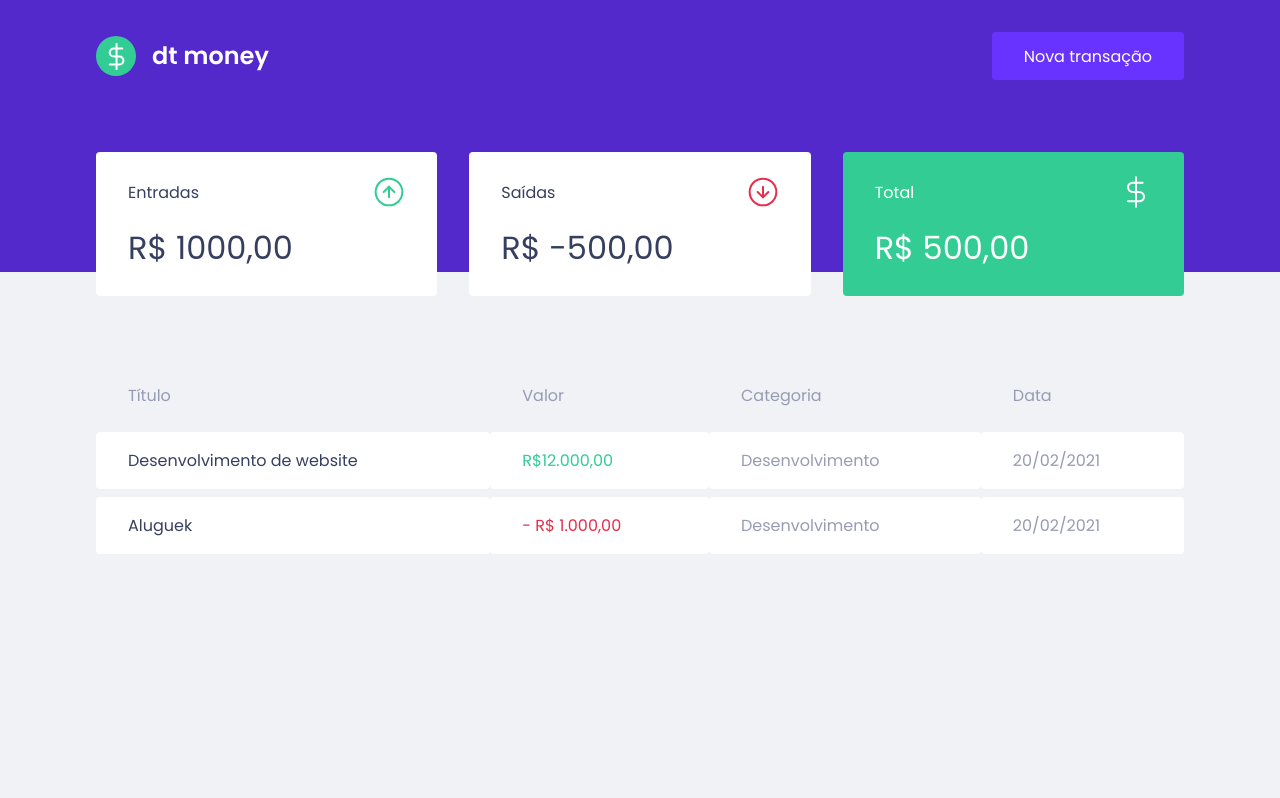
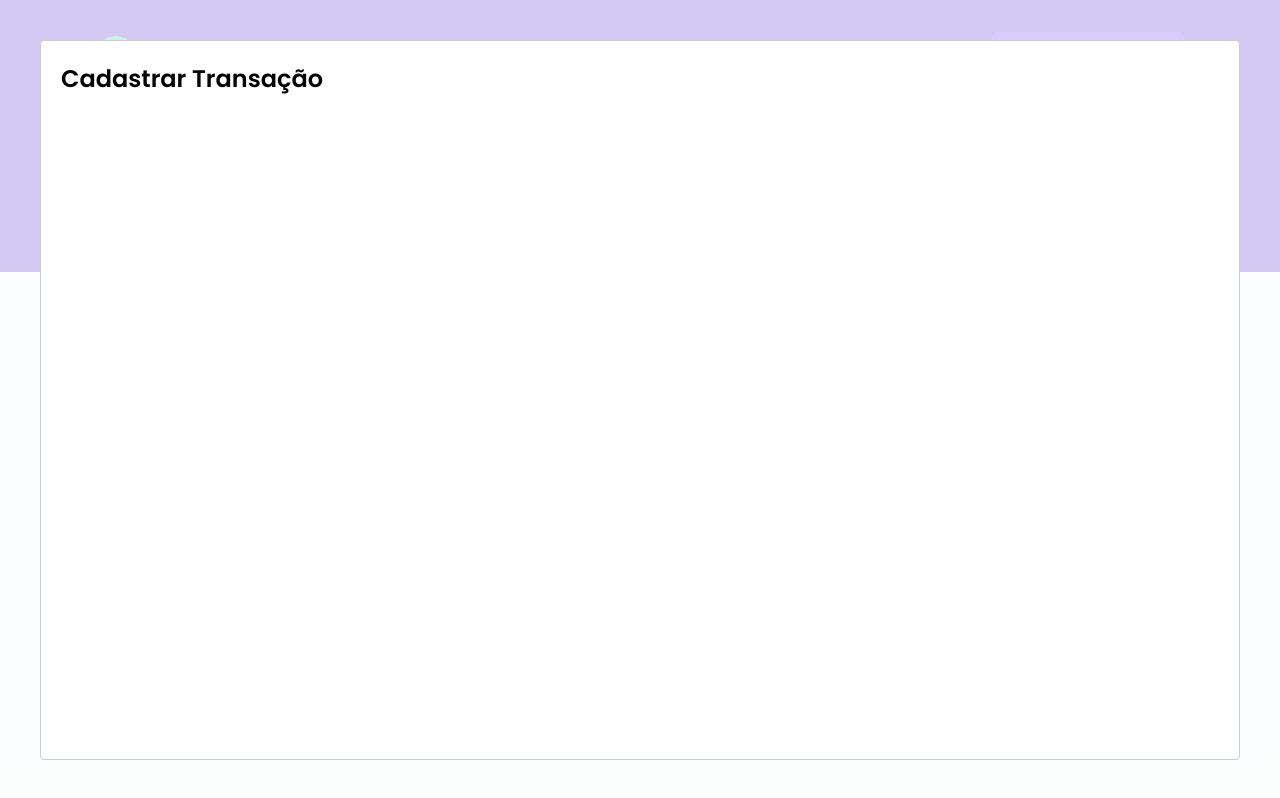
Before and after one commit to brunnogpcosta/dtmoney, a React (Create React App) app: page / in a window 1280 px wide. Both pictures are taken after a click on the button "Nova transação". Built offline with nearby package versions, Linux system fonts and the light colour scheme; no server answers; what miragejs would draw is missing.

Commit message:
configurando modal de criação

```diff
--- a/package.json
+++ b/package.json
@@ -20,6 +20,7 @@
     "@types/node": "^16.7.13",
     "@types/react": "^18.0.0",
     "@types/react-dom": "^18.0.0",
+    "@types/react-modal": "^3.13.1",
     "@types/styled-components": "^5.1.25",
     "typescript": "^4.4.2"
   },
--- a/src/App.tsx
+++ b/src/App.tsx
@@ -1,14 +1,36 @@
 import { Dashboard } from "./components/Dashboard";
 import { Header } from "./components/Header";
 import { GlobalStyle } from "./styles/global";
+import Modal from 'react-modal'
+import { useState } from "react";
 
 
+Modal.setAppElement('#root');
+
 export function App() {
+  const [isNewTransactionModalOpen, setIsNewTransactionModalOpen] = useState(false)
+
+  function handleOpenNewTransactionModal(){
+      setIsNewTransactionModalOpen(true)
+  }
+
+  function handleCloseNewTransactionModal(){
+      setIsNewTransactionModalOpen(false)
+  }
+
   return (
 
     <>
-      <Header />
+      <Header onOpenNewTransactionModal={handleOpenNewTransactionModal}/>
       <Dashboard />
+
+      <Modal
+                 isOpen={isNewTransactionModalOpen}
+                 onRequestClose={handleCloseNewTransactionModal}
+                >
+                    <h2>Cadastrar Transação</h2>
+                </Modal>
+
       <GlobalStyle />
     </>
   );
--- a/src/components/Header/index.tsx
+++ b/src/components/Header/index.tsx
@@ -1,14 +1,18 @@
 import logo from '../../assets/logo.svg'
 import { Container, Content } from './styles'
 
+interface HeaderProps{
+    onOpenNewTransactionModal: () => void
+}
 
 
-export function Header() {
+export function Header(props:HeaderProps) {
+
     return (
         <Container>
             <Content>
                 <img src={logo} alt="dt money" />
-                <button type="button">
+                <button type="button" onClick={props.onOpenNewTransactionModal}>
                     Nova transação
                 </button>
             </Content>
```
Also changed, not shown: 1 other file (tests, documents, lock files or other folders).
